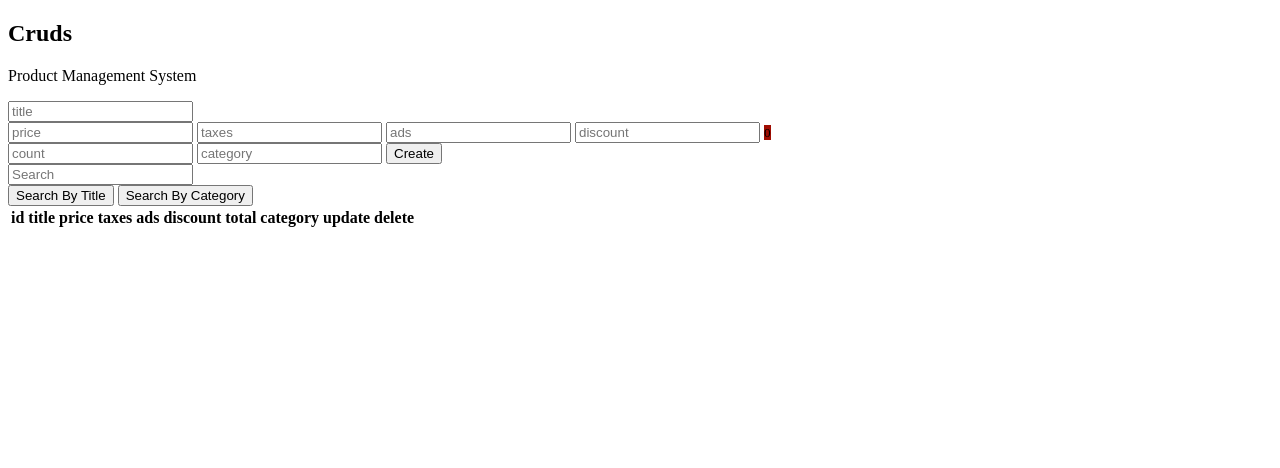
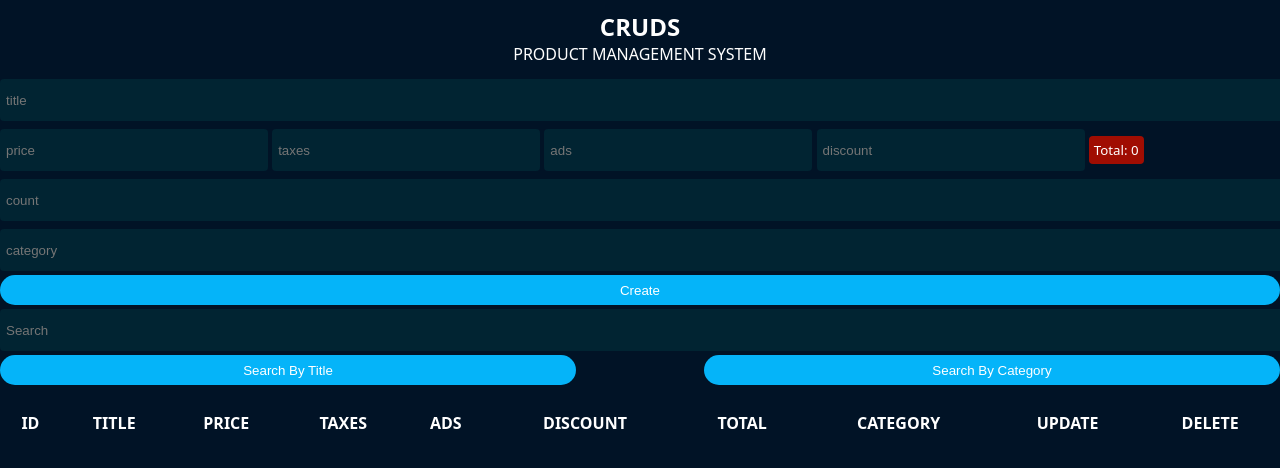
Before and after one commit to urfavcrow23/Product-Management-System-Cruds, a plain HTML site: page index.html in a window 1280 px wide. Drawn offline with Linux system fonts and the light colour scheme.

Commit message:
Update index.html

```diff
--- a/index.html
+++ b/index.html
@@ -9,7 +9,7 @@
       type="image/x-icon"
       href="Images/1681038325chatgpt-logo-transparent.png"
     />
-    <link rel="stylesheet" href="/Tasks Solve/Cruds/style.css" />
+    <link rel="stylesheet" href="style.css" />
   </head>
   <body>
     <!-- Container for CRUD Operations -->
```
